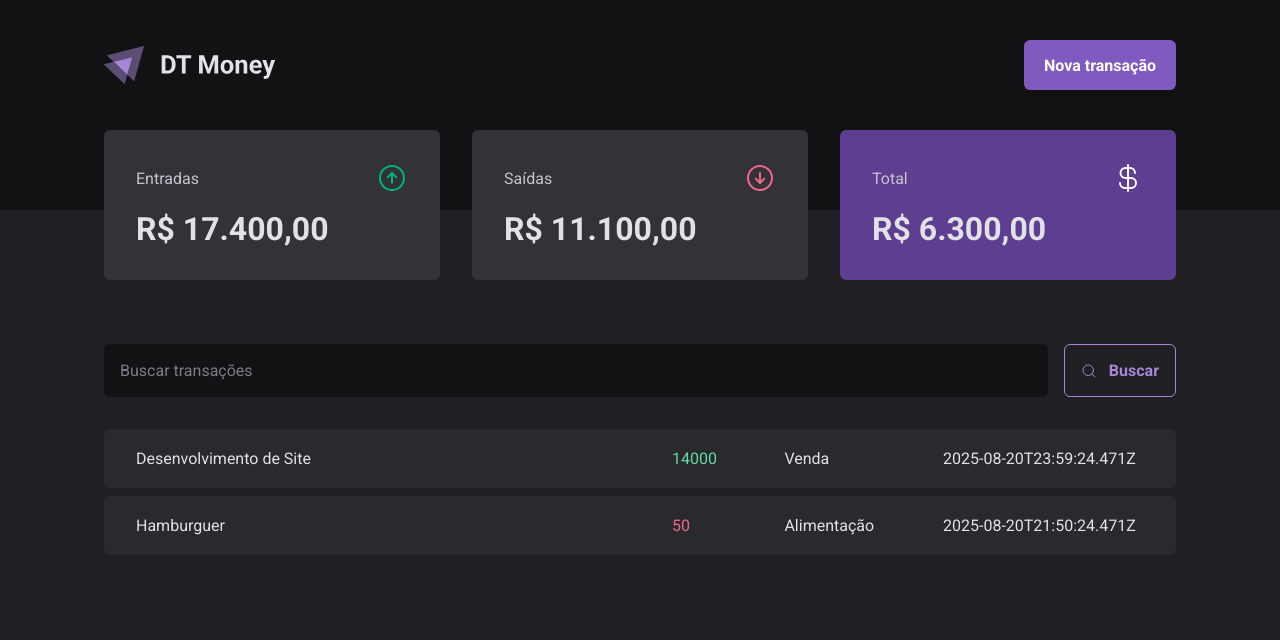
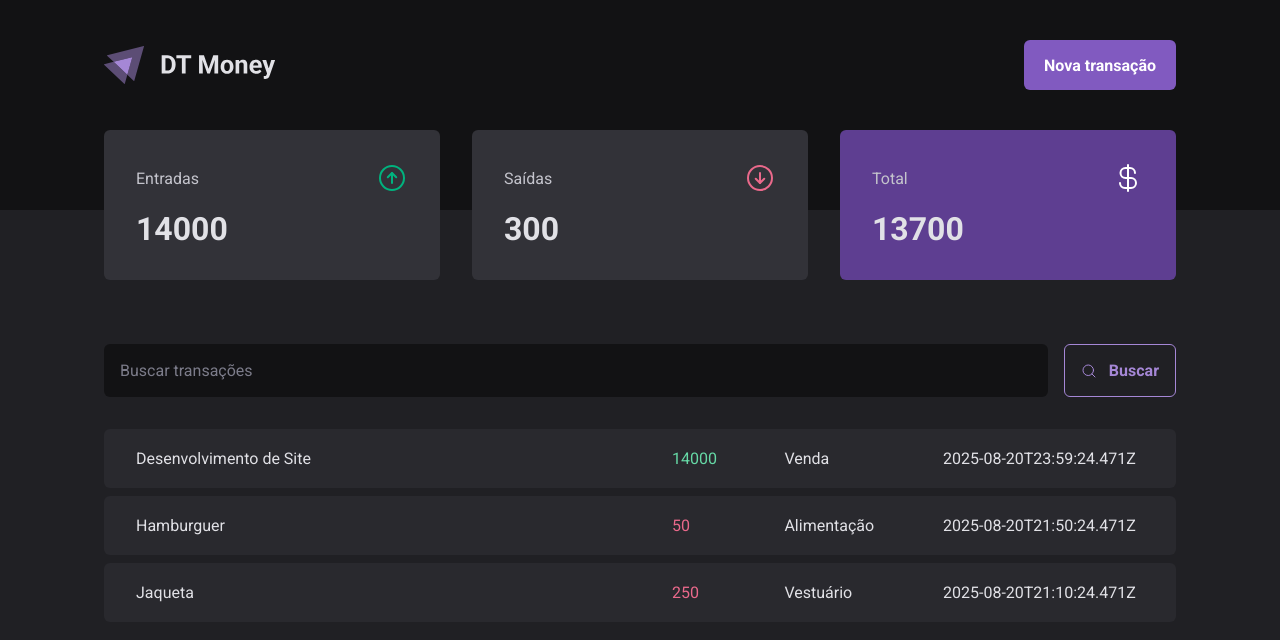
Before and after one commit to gabrielbuttendorf/dt-money, a React (Vite) app: page / in a window 1280 px wide. Shown: the top 640 px of the page. Built offline with nearby package versions, Linux system fonts and the light colour scheme; data requests are answered from the project's data file.

Commit message:
fill summary cards with values

```diff
--- a/server.json
+++ b/server.json
@@ -15,6 +15,14 @@
       "category": "Alimentação",
       "price": 50,
       "createdAt": "2025-08-20T21:50:24.471Z"
+    },
+    {
+      "id": 3,
+      "description": "Jaqueta",
+      "type": "outcome",
+      "category": "Vestuário",
+      "price": 250,
+      "createdAt": "2025-08-20T21:10:24.471Z"
     }
   ]
 }
--- a/src/components/Summary/index.tsx
+++ b/src/components/Summary/index.tsx
@@ -5,6 +5,25 @@
 
 export function Summary() {
   const { transactions } = useContext(TransactionContext);
+
+  const summary = transactions.reduce(
+    (acc, transaction) => {
+      if (transaction.type === 'income') {
+        acc.income += transaction.price;
+        acc.total += transaction.price;
+      } else {
+        acc.outcome += transaction.price;
+        acc.total -= transaction.price;
+      }
+
+      return acc;
+    },
+    {
+      income: 0,
+      outcome: 0,
+      total: 0,
+    }
+  );
 
   return (
     <SummaryContainer>
@@ -14,7 +33,7 @@
           <ArrowCircleUp size={32} color="#00B37E" />
         </header>
 
-        <strong>R$ 17.400,00</strong>
+        <strong>{summary.income}</strong>
       </SummaryCard>
 
       <SummaryCard>
@@ -23,16 +42,16 @@
           <ArrowCircleDown size={32} color="#EA698B" />
         </header>
 
-        <strong>R$ 11.100,00</strong>
+        <strong>{summary.outcome}</strong>
       </SummaryCard>
 
-      <SummaryCard variant='purple'>
+      <SummaryCard variant="purple">
         <header>
           <span>Total</span>
           <CurrencyDollar size={32} color="#fff" />
         </header>
 
-        <strong>R$ 6.300,00</strong>
+        <strong>{summary.total}</strong>
       </SummaryCard>
     </SummaryContainer>
   );
```
